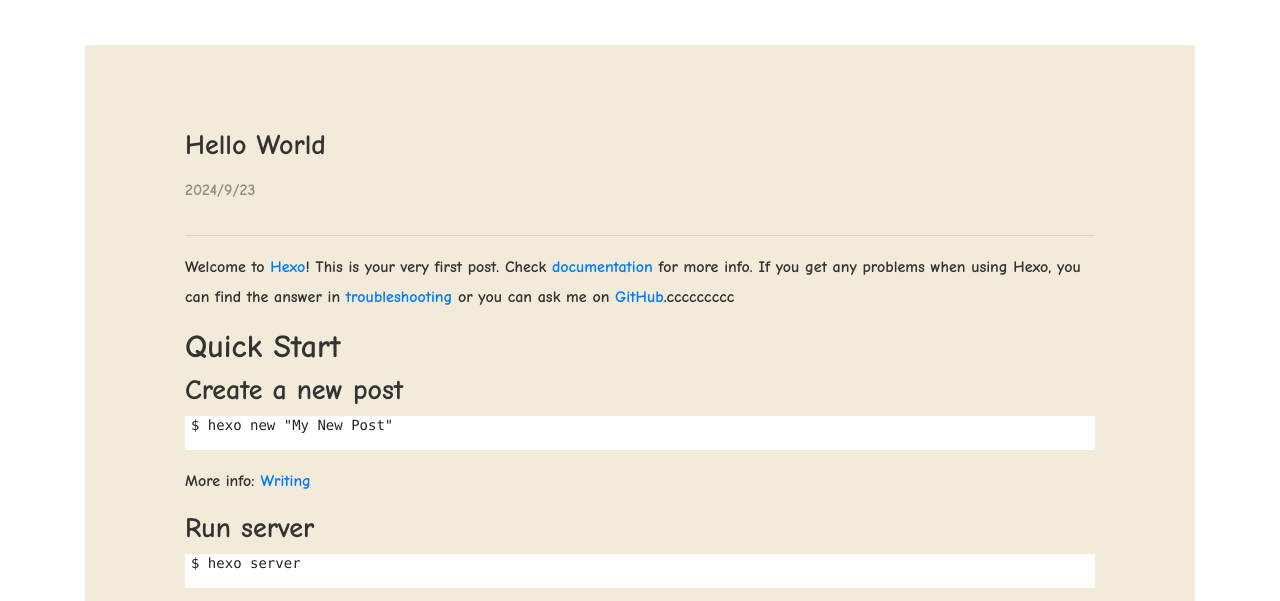
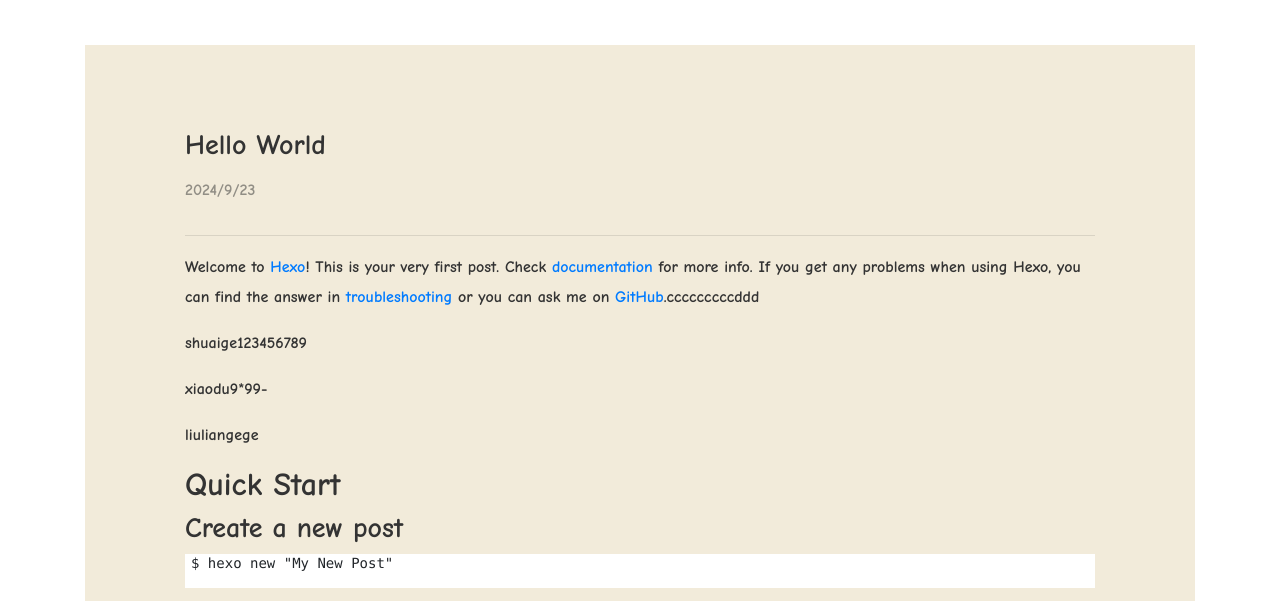
Before and after one commit to liulian987/blog1, a plain HTML site: page 2024/09/23/hello-world/index.html in a window 1280 px wide. Shown: the part 180-781 px from the top of the page. Drawn offline with nearby package versions, Linux system fonts and the light colour scheme.

Commit message:
Site updated: 2024-09-23 22:36:15

```diff
--- a/2024/09/23/hello-world/index.html
+++ b/2024/09/23/hello-world/index.html
@@ -63,7 +63,10 @@
   <hr class="hr-divide">
 
   <div class="article-content">
-    <p>Welcome to <a target="_blank" rel="noopener" href="https://hexo.io/">Hexo</a>! This is your very first post. Check <a target="_blank" rel="noopener" href="https://hexo.io/docs/">documentation</a> for more info. If you get any problems when using Hexo, you can find the answer in <a target="_blank" rel="noopener" href="https://hexo.io/docs/troubleshooting.html">troubleshooting</a> or you can ask me on <a target="_blank" rel="noopener" href="https://github.com/hexojs/hexo/issues">GitHub</a>.ccccccccc</p>
+    <p>Welcome to <a target="_blank" rel="noopener" href="https://hexo.io/">Hexo</a>! This is your very first post. Check <a target="_blank" rel="noopener" href="https://hexo.io/docs/">documentation</a> for more info. If you get any problems when using Hexo, you can find the answer in <a target="_blank" rel="noopener" href="https://hexo.io/docs/troubleshooting.html">troubleshooting</a> or you can ask me on <a target="_blank" rel="noopener" href="https://github.com/hexojs/hexo/issues">GitHub</a>.cccccccccddd</p>
+<p>shuaige123456789</p>
+<p>xiaodu9*99-</p>
+<p>liuliangege</p>
 <h2 id="Quick-Start"><a href="#Quick-Start" class="headerlink" title="Quick Start"></a>Quick Start</h2><h3 id="Create-a-new-post"><a href="#Create-a-new-post" class="headerlink" title="Create a new post"></a>Create a new post</h3><figure class="highlight bash"><table><tr><td class="gutter"><pre><span class="line">1</span><br></pre></td><td class="code"><pre><span class="line">$ hexo new <span class="string">&quot;My New Post&quot;</span></span><br></pre></td></tr></table></figure>
 
 <p>More info: <a target="_blank" rel="noopener" href="https://hexo.io/docs/writing.html">Writing</a></p>
```
